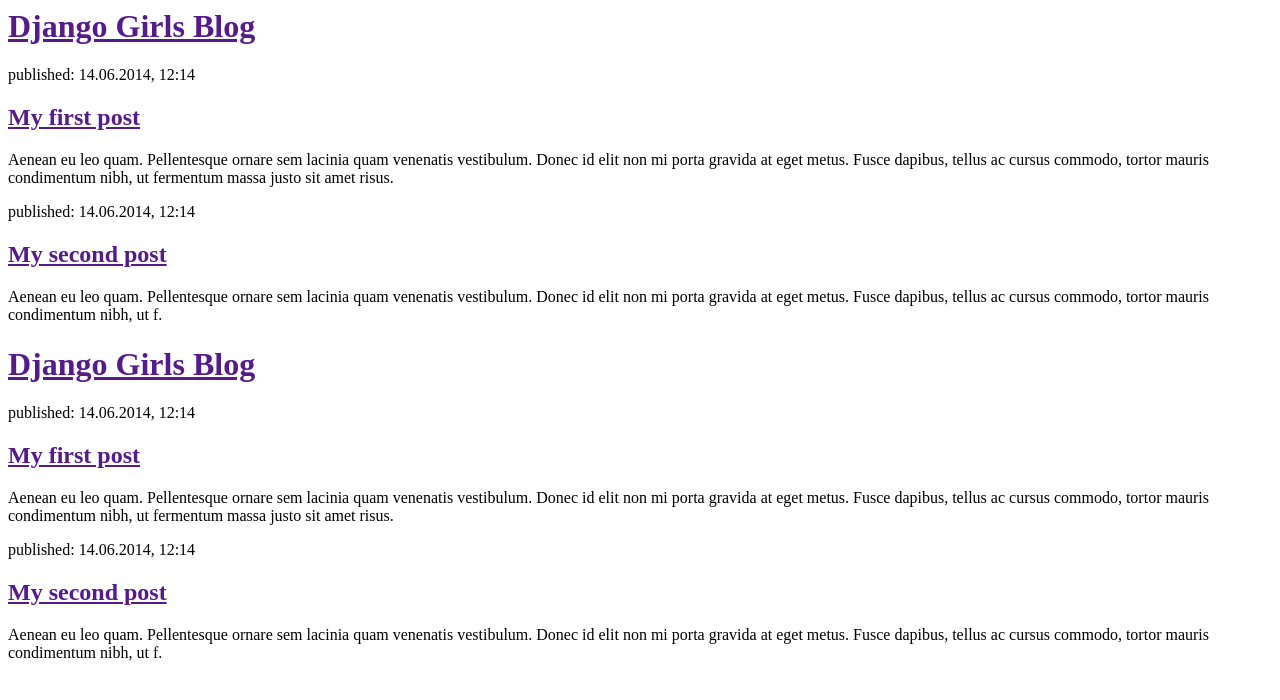
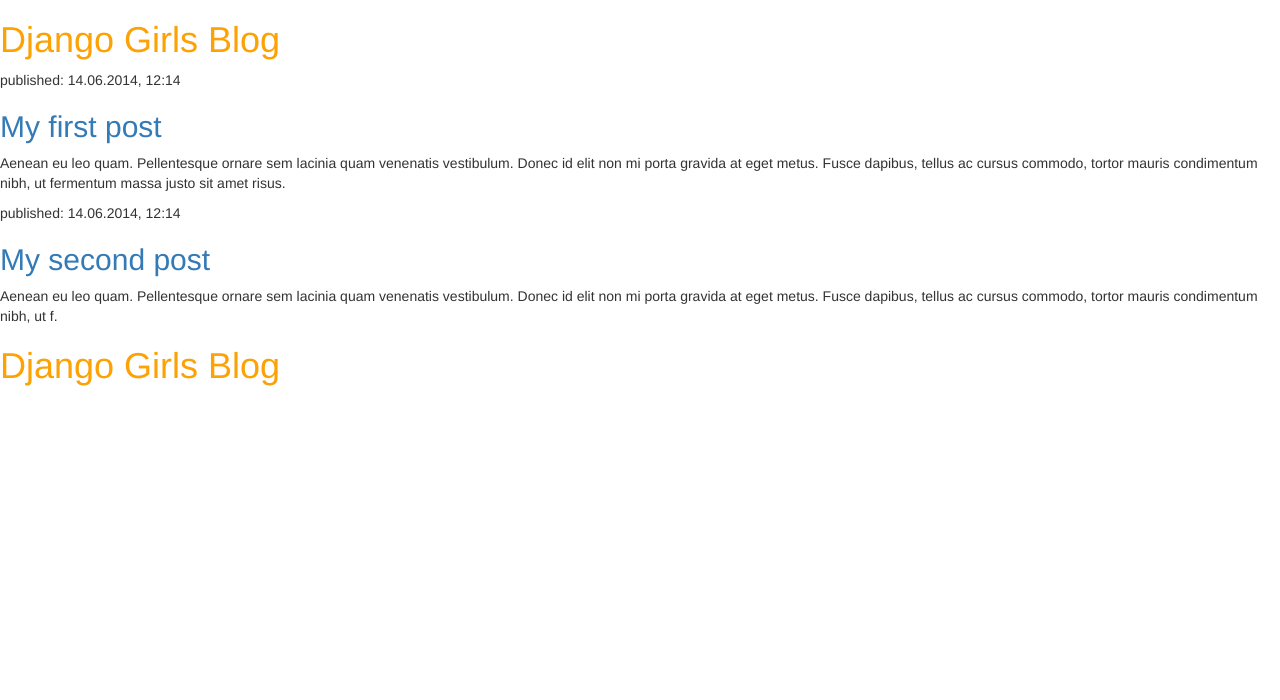
Before and after one commit to Stasy4168/IT3, a Django app: page / in a window 1280 px wide. Shown: the top 700 px of the page. Run offline with Django 3.2, Linux system fonts and the light colour scheme; tables that the repository leaves empty hold one stand-in row (values such as "Sample post"); some libraries are stand-ins or nearby versions.

Commit message:
Modified templates to display posts from database.

```diff
--- /dev/null
+++ b/blog/static/css/blog.css
@@ -0,0 +1,3 @@
+h1 a {
+        color: #FCA205;
+    }
--- a/blog/templates/blog/post_list.html
+++ b/blog/templates/blog/post_list.html
@@ -1,6 +1,10 @@
+ {% load staticfiles %}
  <html>
         <head>
             <title>Django Girls blog</title>
+			<link rel="stylesheet" href="//maxcdn.bootstrapcdn.com/bootstrap/3.2.0/css/bootstrap.min.css">
+			<link rel="stylesheet" href="//maxcdn.bootstrapcdn.com/bootstrap/3.2.0/css/bootstrap-theme.min.css">
+			<link rel="stylesheet" href="{% static 'css/blog.css' %}">
         </head>
         <body>
             <div>
@@ -28,17 +32,13 @@
                 <h1><a href="">Django Girls Blog</a></h1>
             </div>
 
-            <div>
-                <p>published: 14.06.2014, 12:14</p>
-                <h2><a href="">My first post</a></h2>
-                <p>Aenean eu leo quam. Pellentesque ornare sem lacinia quam venenatis vestibulum. Donec id elit non mi porta gravida at eget metus. Fusce dapibus, tellus ac cursus commodo, tortor mauris condimentum nibh, ut fermentum massa justo sit amet risus.</p>
-            </div>
-
-            <div>
-                <p>published: 14.06.2014, 12:14</p>
-                <h2><a href="">My second post</a></h2>
-                <p>Aenean eu leo quam. Pellentesque ornare sem lacinia quam venenatis vestibulum. Donec id elit non mi porta gravida at eget metus. Fusce dapibus, tellus ac cursus commodo, tortor mauris condimentum nibh, ut f.</p>
-            </div>
+           {% for post in posts %}
+        <div>
+            <p>published: {{ post.published_date }}</p>
+            <h1><a href="">{{ post.title }}</a></h1>
+            <p>{{ post.text|linebreaksbr }}</p>
+        </div>
+    {% endfor %}
 
         </body>
     </html>
```
